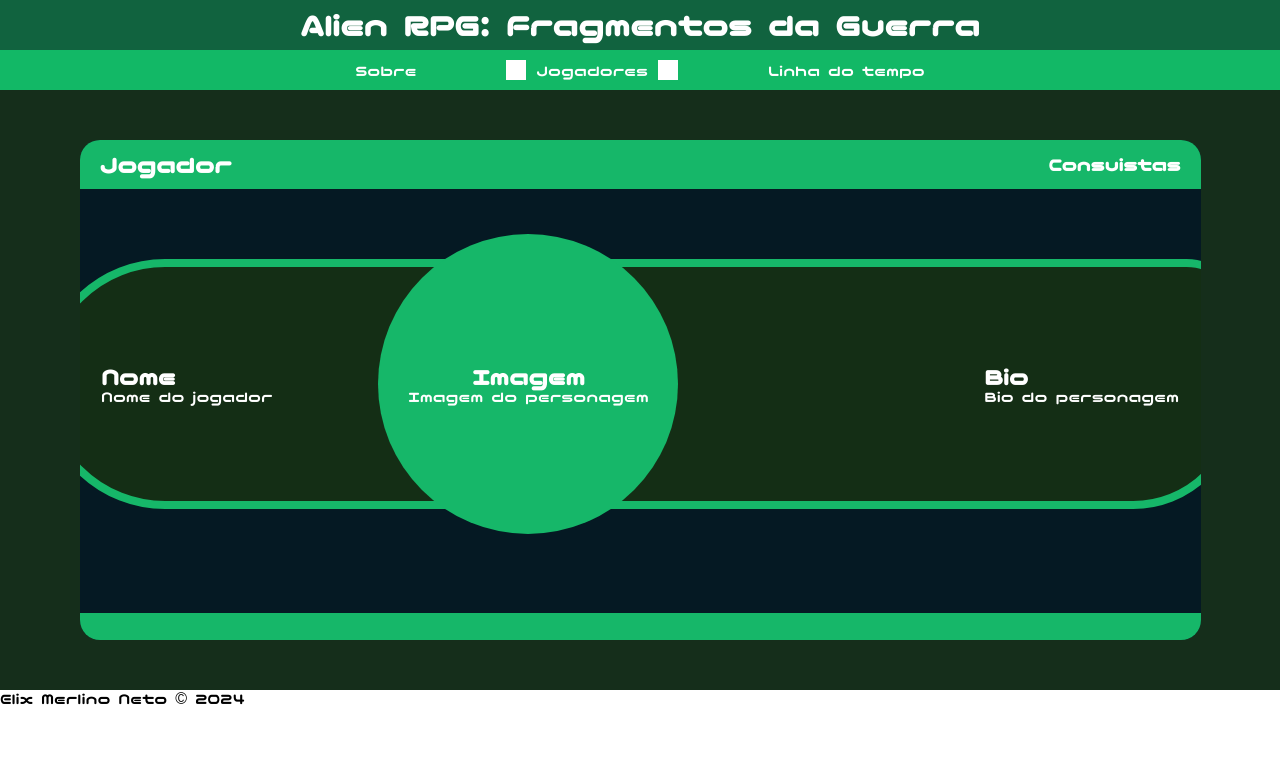
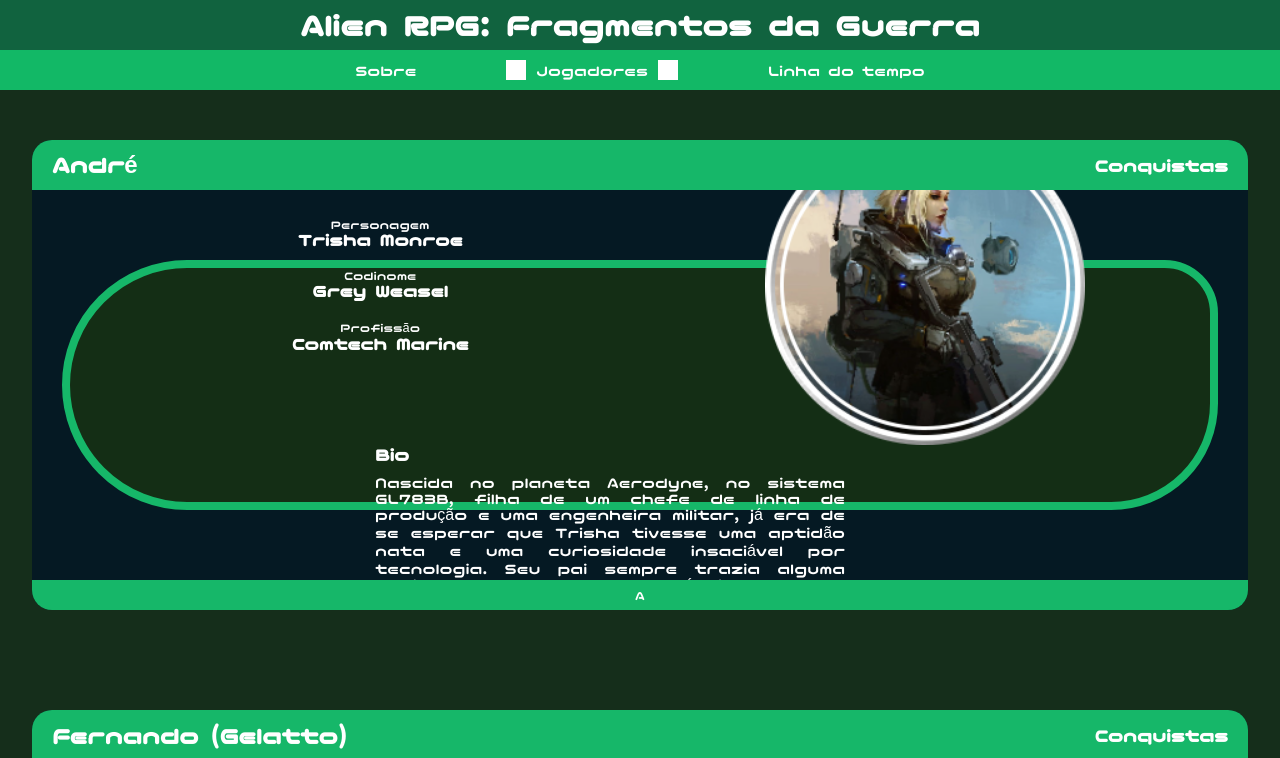
Before and after one commit to netoelix/alien-rpg, a React (Vite) app: page /players in a window 1280 px wide. Shown: the top 758 px of the page. Built offline with nearby package versions, Linux system fonts and the light colour scheme.

Commit message:
Ajuste css pagina players

```diff
--- a/src/components/Character.tsx
+++ b/src/components/Character.tsx
@@ -1,19 +1,28 @@
 import { CharacterStyle } from '../styles/CharacterStyle';
 
-function Character() {
+function Character({ characterName, profession, codname, images, about }) {
   return (
     <CharacterStyle className="player-character">
       <div className="info-character">
-        <h2>Nome</h2>
-        <p>Nome do jogador</p>
+        <div>
+          <p>Personagem</p>
+          <h3>{characterName}</h3>
+        </div>
+        <div>
+          <p>Codinome</p>
+          <h3>{codname}</h3>
+        </div>
+        <div>
+          <p>Profissão</p>
+          <h3>{profession}</h3>
+        </div>
       </div>
       <div className="image-character">
-        <h2>Imagem</h2>
-        <p>Imagem do personagem</p>
+        <img src={ images } alt={ characterName } srcSet="" />
       </div>
       <div className="bio-character">
-        <h2>Bio</h2>
-        <p>Bio do personagem</p>
+        <h3>Bio</h3>
+        <p>{ about }</p>
       </div>
     </CharacterStyle>
   );
--- a/src/components/Footer.tsx
+++ b/src/components/Footer.tsx
@@ -1,8 +1,10 @@
+import { FooterContainer } from '../styles/FooterStyle';
+
 function Footer() {
   return (
-    <footer>
+    <FooterContainer>
       <p>Elix Merlino Neto &copy; 2024</p>
-    </footer>
+    </FooterContainer>
   );
 }
 
--- a/src/components/Home.tsx
+++ b/src/components/Home.tsx
@@ -1,11 +1,12 @@
 import { NavLink } from 'react-router-dom';
+import { HomeStyle } from '../styles/HomeStyle';
 
 function Home() {
   return (
-    <>
+    <HomeStyle>
       <h1>Diário de campanha: Alien RPG</h1>
       <NavLink to="/about">Abrir</NavLink>
-    </>
+    </HomeStyle>
   );
 }
 
--- a/src/pages/Player.tsx
+++ b/src/pages/Player.tsx
@@ -1,21 +1,51 @@
+import { useState } from 'react';
 import Character from '../components/Character';
 import { PlayerStyle } from '../styles/PlayerStyle';
+import { data } from '../assets/data/data';
 
 function Player() {
+  const [isVisible, setIsVisible] = useState<{ [key: string]: boolean }>(
+    data.reduce((acc, { playerId }) => ({ ...acc, [playerId]: true }), {}),
+  );
+  const [cardHeight, setCardHeight] = useState<{ [key: string]: string }>(
+    data.reduce((acc, { playerId }) => ({ ...acc, [playerId]: 'auto' }), {}),
+  );
+  const toggleVisibility = (playerId: string) => {
+    setIsVisible((prev) => ({ ...prev, [playerId]: !prev[playerId] }));
+    setCardHeight((prev) => ({
+      ...prev,
+      [playerId]: prev[playerId] === 'auto' ? '80px' : 'auto',
+    }));
+  };
+
   return (
-    <PlayerStyle>
-      <section className="player-card">
+    data.map(({ playerId, characterName, profession, codname, images, about }) => (
+      <PlayerStyle key={ playerId }>
+        <section className="player-card" style={ { height: cardHeight[playerId] } }>
           <div className="player-header">
-          <h1>Jogador</h1>
-          <h3>Consuistas</h3>
+            <h1>{playerId}</h1>
+            <h3>Conquistas</h3>
           </div>
+          {isVisible[playerId] && (
             <div className="player-all-character">
-          <Character />
-          <Character />
+              <Character
+                characterName={ characterName }
+                profession={ profession }
+                codname={ codname }
+                images={ images }
+                about={ about }
+              />
             </div>
-        <div className="player-final-card" />
+          )}
+          <button
+            className="player-final-card"
+            onClick={ () => toggleVisibility(playerId) }
+          >
+            A
+          </button>
         </section>
       </PlayerStyle>
+    ))
   );
 }
 
--- a/src/styles/CharacterStyle.ts
+++ b/src/styles/CharacterStyle.ts
@@ -7,7 +7,7 @@ export const CharacterStyle = styled.div`
     align-content: center;
     justify-content: space-around;
     align-items: center;
-    width: 1200px;;
+    width: 95%;
     height:250px;
     background-color: #142E15;
     border: 8px solid #16B769;
@@ -20,11 +20,26 @@ export const CharacterStyle = styled.div`
     .info-character {
         display: flex;
         flex-direction: column;
-        h2 {
-            color: white;
+        align-items: center;
+        justify-content: center;
+        align-content: center;
+        width: 300px;
+        h3 {
+        color: white;
+        white-space: nowrap;
+        font-size: 1.4vw;
+        }
+        div {
+            display: flex;
+            flex-direction: column;
+            align-items: center;
+            justify-content: center;
+            align-content: center;
+            margin: 10px 0px 10px 50px;
         }
         p {
             color: white;
+            font-size: 1vw;
         }
     }
 
@@ -34,28 +49,48 @@ export const CharacterStyle = styled.div`
         align-items: center;
         justify-content: center;
         align-content: center;
-        background-color: #16B769;
         width: 300px;
         height: 300px;
         border-radius: 50%;
-        margin-right: 200px;
-        h2 {
-            color: white;
-        }
-        p {
-            color: white;
+        img {
+            width: 320px;
+            height: 320px;
         }
     }
 
     .bio-character {
         display: flex;
         flex-direction: column;
+        width: 500px;
+        height: 200px;
+        margin-right: 50px;
+        padding: 10px;
 
-        h2 {
+        h3 {
             color: white;
+            padding-bottom: 10px;
         }
         p {
             color: white;
+            overflow-y: auto;
+            padding-right: 10px;
+            text-align: justify;
         }
     }
+
+    .bio-character p::-webkit-scrollbar {
+    width: 10px;
+    }
+
+    .bio-character p::-webkit-scrollbar-track {
+        background: #16B769;
+    }
+
+    .bio-character p::-webkit-scrollbar-thumb {
+        background: #FFFFFF;
+    }
+
+    .bio-character p::-webkit-scrollbar-thumb:hover {
+        background: #11633F;
+    }
     `;
--- /dev/null
+++ b/src/styles/FooterStyle.ts
@@ -0,0 +1,14 @@
+import styled from 'styled-components';
+
+export const FooterContainer = styled.footer`
+    background-color: #12B866;
+    position: fixed;
+    bottom: 0;
+    width: 100%;
+    text-align: center;
+    z-index: 3;
+
+    p {
+        color: white;
+    }
+`;
--- a/src/styles/GlobalStyle.ts
+++ b/src/styles/GlobalStyle.ts
@@ -11,7 +11,7 @@ const GlobalStyle = createGlobalStyle`
     margin: 0;
     padding: 0;
     box-sizing: border-box;
-    color: black;
+    color: white;
     font-family: 'NicoMoji', sans-serif;
   }
 `;
--- a/src/styles/HeaderStyle.ts
+++ b/src/styles/HeaderStyle.ts
@@ -50,7 +50,7 @@ export const NavigationStyle = styled.nav`
     .unselected {
         background-color: transparent;
         width:20px;
-        height: 40px;
+        height: 20px;
         margin: 0px 10px;
     }
 
--- /dev/null
+++ b/src/styles/HomeStyle.ts
@@ -0,0 +1,30 @@
+import styled from 'styled-components';
+
+export const HomeStyle = styled.div`
+    display: flex;
+    flex-direction: column;
+    align-items: center;
+    justify-content: center;
+    align-content: center;
+    background-color: #142E15;
+    height: 100vh;
+    color: white;
+    h1 {
+        font-size: 2.5vw;
+        margin: 50px 0px;
+        color: #16B769;
+    }
+    a {
+        color: white;
+        font-size: 1.5vw;
+        text-decoration: none;
+        border: 2px solid #16B769;
+        padding: 10px 20px;
+        border-radius: 8px;
+        transition: 0.5s;
+        &:hover {
+            background-color: #16B769;
+            color: black;
+        }
+    }
+`;
--- a/src/styles/PlayerStyle.ts
+++ b/src/styles/PlayerStyle.ts
@@ -9,7 +9,7 @@ export const PlayerStyle = styled.main`
     align-items: center;
     background-color: #152E1B;
     width: 100%;
-    padding: 50px;
+    padding: 50px 0px;
 
     .player-card {
         background-color: #051923;
@@ -30,7 +30,7 @@ export const PlayerStyle = styled.main`
         justify-content: space-between;
         align-content: center;
         width: 100%;
-        height: 90px;
+        height: 50px;
         background-color: #16B769;
         border-top-right-radius: 20px;
         border-top-left-radius: 20px;
@@ -51,6 +51,22 @@ export const PlayerStyle = styled.main`
         overflow-y: auto;
     }
 
+    .player-all-character::-webkit-scrollbar {
+    width: 10px;
+    }
+
+    .player-all-character::-webkit-scrollbar-track {
+    background: #16B769;
+    }
+
+    .player-all-character::-webkit-scrollbar-thumb {
+    background: #FFFFFF;
+    }
+
+    .player-all-character::-webkit-scrollbar-thumb:hover {
+    background: #11633F;
+    }
+
     .player-final-card {
         display: flex;
         flex-direction: row;
@@ -58,7 +74,8 @@ export const PlayerStyle = styled.main`
         justify-content: center;
         align-content: center;
         width: 100%;
-        height: 50px;
+        height: 30px;
+        border: none;
         background-color: #16B769;
         border-bottom-right-radius: 20px;
         border-bottom-left-radius: 20px;
```
Lines whose indentation alone changed are shown as unchanged.
